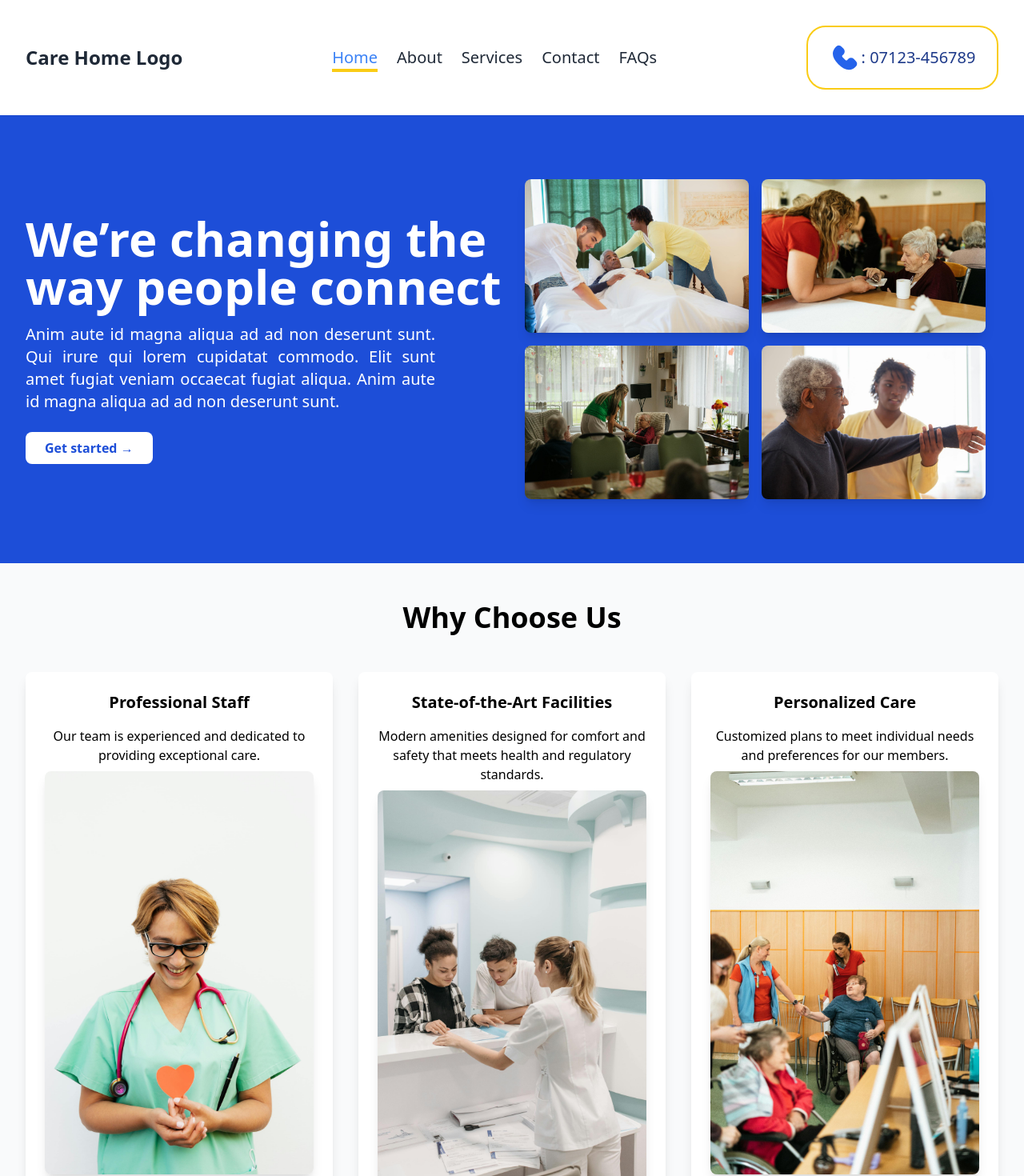
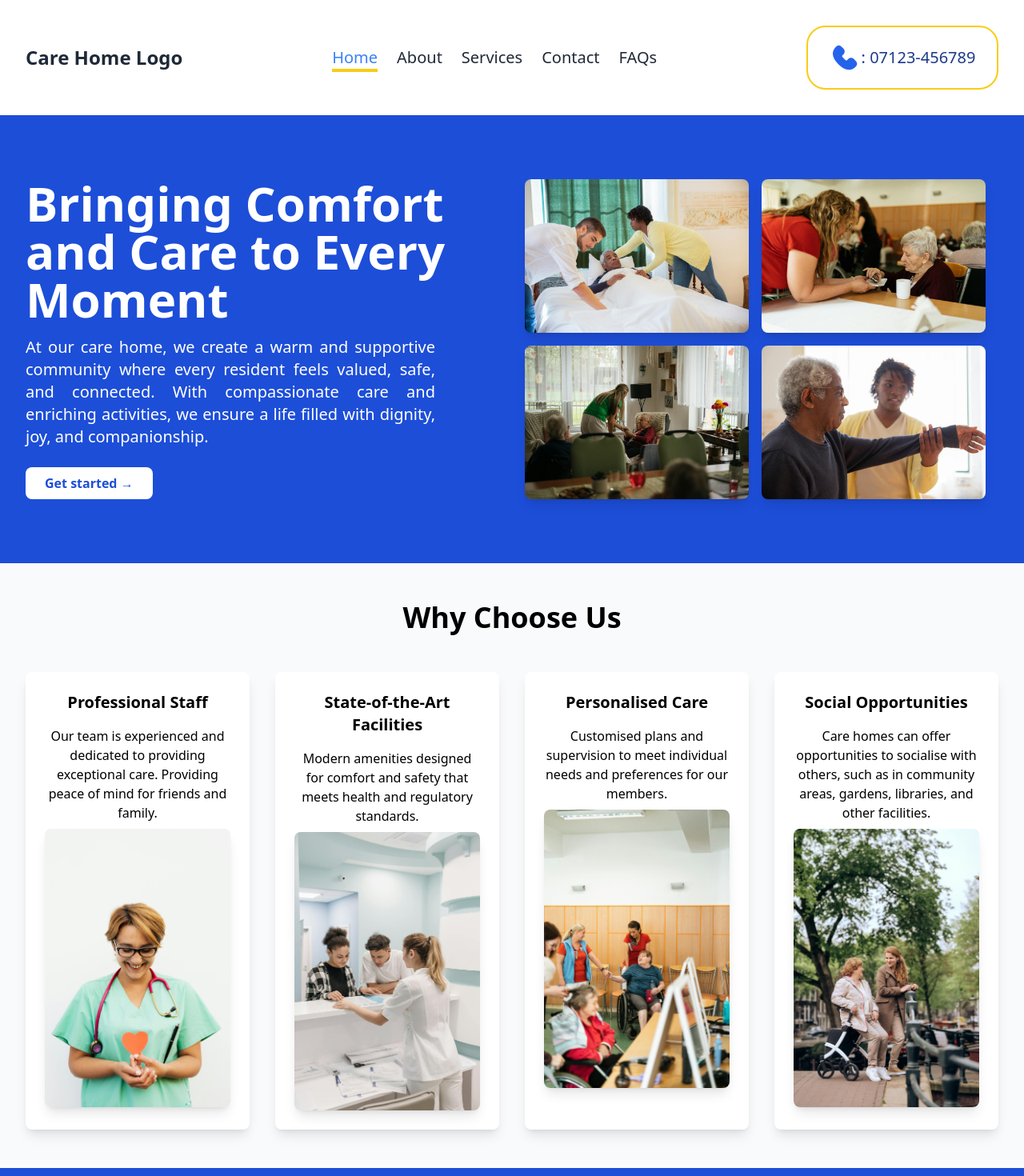
Before and after one commit to tundealfred/carehome-project-react, a React (Vite) app in the folder client/: page / in a window 1280 px wide. Shown: the top 1470 px of the page at 80% size. Built offline with nearby package versions, Linux system fonts and the light colour scheme.

Commit message:
add pics

```diff
--- a/client/src/components/HeroSection.jsx
+++ b/client/src/components/HeroSection.jsx
@@ -16,12 +16,13 @@
       >
         <div className="md:w-1/2 text-center md:text-left">
           <h1 className="text-4xl md:text-6xl font-bold mb-4">
-            We’re changing the way people connect
+            Bringing Comfort and Care to Every Moment
           </h1>
           <p className="text-lg text-justify md:text-xl max-w-lg mx-auto md:mx-0 mb-6">
-            Anim aute id magna aliqua ad ad non deserunt sunt. Qui irure qui
-            lorem cupidatat commodo. Elit sunt amet fugiat veniam occaecat
-            fugiat aliqua. Anim aute id magna aliqua ad ad non deserunt sunt.
+            At our care home, we create a warm and supportive community where
+            every resident feels valued, safe, and connected. With compassionate
+            care and enriching activities, we ensure a life filled with dignity,
+            joy, and companionship.
           </p>
           <div className="flex justify-center md:justify-start space-x-4">
             <a
--- a/client/src/pages/Home.jsx
+++ b/client/src/pages/Home.jsx
@@ -4,6 +4,7 @@
 import carePhoto1 from "../assets/carePhoto1.jpg";
 import carePhoto2 from "../assets/carePhoto2.jpg";
 import carePhoto7 from "../assets/carePhoto7.jpg";
+import carePhoto8 from "../assets/carePhoto8.jpg";
 
 const Home = () => {
   return (
@@ -13,7 +14,7 @@
       {/* Features Section */}
       <div className="py-12 px-8">
         <h2 className="text-4xl font-bold text-center mb-12">Why Choose Us</h2>
-        <div className="grid grid-cols-1 md:grid-cols-3 gap-8">
+        <div className="grid grid-cols-1 md:grid-cols-4 gap-8">
           <motion.div
             className="bg-white shadow-lg p-6 rounded-lg text-center"
             whileHover={{ scale: 1.05 }}
@@ -21,7 +22,7 @@
             <h3 className="text-xl font-bold mb-2">Professional Staff</h3>
             <p className="py-2">
               Our team is experienced and dedicated to providing exceptional
-              care.
+              care. Providing peace of mind for friends and family.
             </p>
             <img
               src={carePhoto1}
@@ -50,13 +51,28 @@
             className="bg-white shadow-lg p-6 rounded-lg text-center"
             whileHover={{ scale: 1.05 }}
           >
-            <h3 className="text-xl font-bold mb-2">Personalized Care</h3>
+            <h3 className="text-xl font-bold mb-2">Personalised Care</h3>
             <p className="py-2">
-              Customized plans to meet individual needs and preferences for our
-              members.
+              Customised plans and supervision to meet individual needs and
+              preferences for our members.
             </p>
             <img
               src={carePhoto2}
+              alt="care"
+              className="rounded-lg shadow-lg object-cover"
+            />
+          </motion.div>
+          <motion.div
+            className="bg-white shadow-lg p-6 rounded-lg text-center"
+            whileHover={{ scale: 1.05 }}
+          >
+            <h3 className="text-xl font-bold mb-2">Social Opportunities</h3>
+            <p className="py-2">
+              Care homes can offer opportunities to socialise with others, such
+              as in community areas, gardens, libraries, and other facilities.
+            </p>
+            <img
+              src={carePhoto8}
               alt="care"
               className="rounded-lg shadow-lg object-cover"
             />
```
Also changed, not shown: client/src/assets/carePhoto8.jpg (added).
